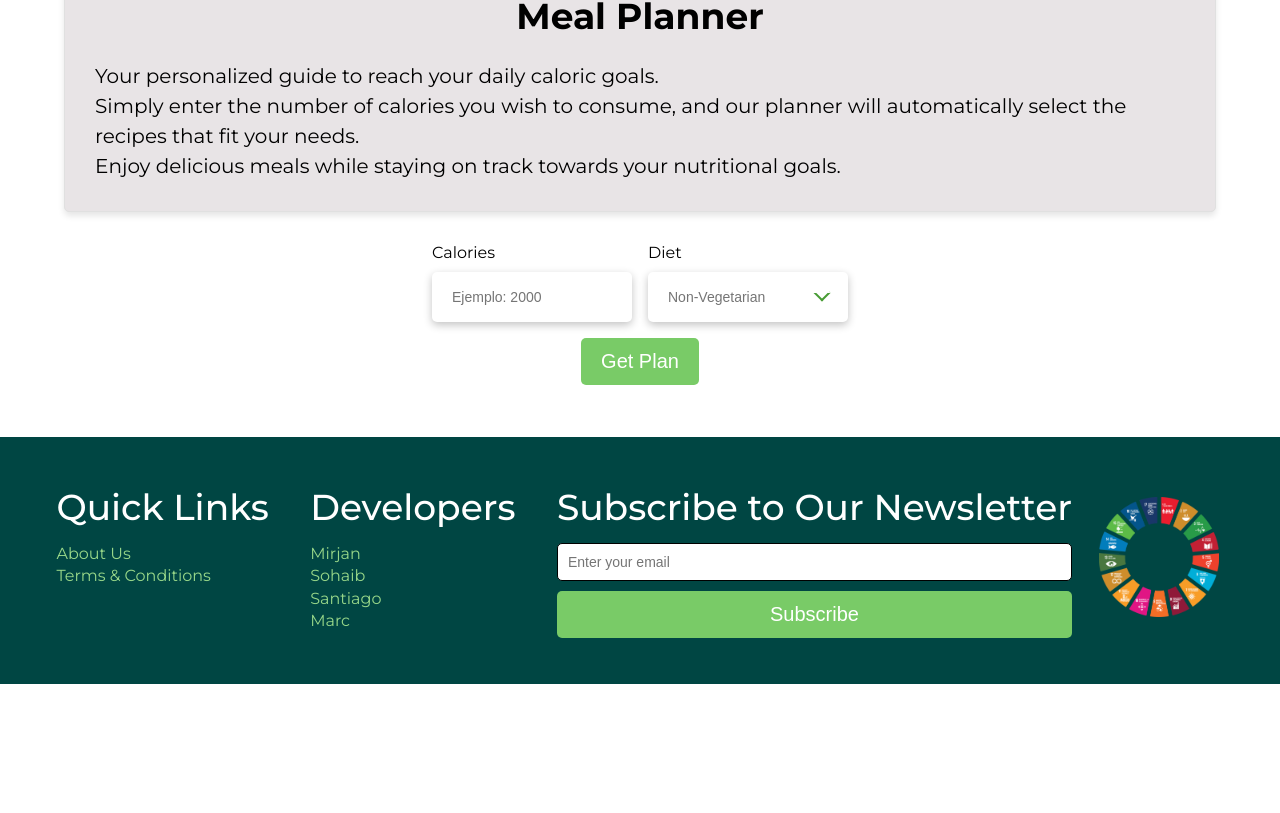
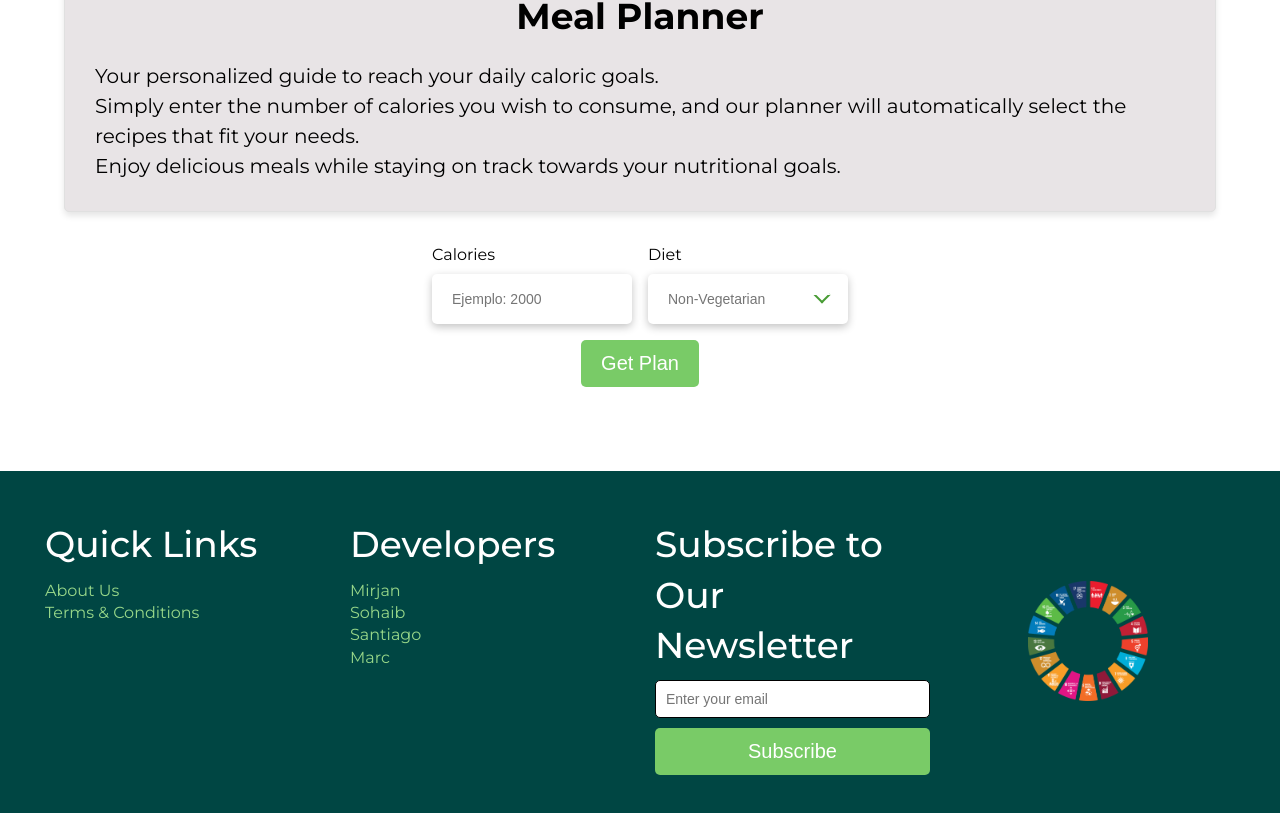
Before and after one commit to SohaibZahiid/NutriDish, a React (Vite) app: page /planner in a window 1280 px wide. Shown: the part 599-1412 px from the top of the page. Before the commit the page ends 1283 px from the top, so only its background shows below. Built offline with nearby package versions, Linux system fonts and the light colour scheme.

Commit message:
fixed responsive bugs

```diff
--- a/src/components/Footer.jsx
+++ b/src/components/Footer.jsx
@@ -24,8 +24,7 @@ function Footer() {
   };
 
   return (
-    <>
-      <footer className="footer">
+    <footer className="footer">
         <div className="links">
           <h2>Quick Links</h2>
           <a href="/About">About Us</a>
@@ -81,7 +80,6 @@ function Footer() {
           </a>
         </div>
         </footer>
-    </>
   );
 }
 
--- a/src/pages/Planner.jsx
+++ b/src/pages/Planner.jsx
@@ -64,38 +64,44 @@ function Planner() {
             <div className="container-explanation">
               <h2>Caloric Expenditure Calculator</h2>
               <p>
-                              This tool allows you to estimate the number of calories your body needs in a day, based on factors like your age, weight, height, gender, and level of physical activity.
+                This tool allows you to estimate the number of calories your
+                body needs in a day, based on factors like your age, weight,
+                height, gender, and level of physical activity.
               </p>
               <p>
-                              The calculator provides you with information about your basal metabolism, the calories needed to maintain, lose or gain weight.
+                The calculator provides you with information about your basal
+                metabolism, the calories needed to maintain, lose or gain
+                weight.
               </p>
               <p>
-                              Use this information as a reference for your nutritional goals. It is always recommended to consult with a professional for personalized advice.
+                Use this information as a reference for your nutritional goals.
+                It is always recommended to consult with a professional for
+                personalized advice.
               </p>
             </div>
           </div>
+          {!localStorageData && (
             <div className="btn-calories-container">
-            {!localStorageData && (
               <button
                 className="btn-modal btn"
                 onClick={() => setOpenModal(true)}
               >
                 Calculate Calories
               </button>
+            </div>
           )}
-          </div>
           <Modal open={openModal} onClose={() => setOpenModal(false)} />
           <Calcula />
           <div className="container-explanation">
             <h2>Meal Planner</h2>
+            <p>Your personalized guide to reach your daily caloric goals.</p>
             <p>
-              Your personalized guide to reach your daily caloric goals.
+              Simply enter the number of calories you wish to consume, and our
+              planner will automatically select the recipes that fit your needs.
             </p>
             <p>
-              Simply enter the number of calories you wish to consume, and our planner will automatically select the recipes that fit your needs.
-            </p>
-            <p>
-              Enjoy delicious meals while staying on track towards your nutritional goals.
+              Enjoy delicious meals while staying on track towards your
+              nutritional goals.
             </p>
           </div>
           <div className="top">
@@ -141,12 +147,10 @@ function Planner() {
           </div>
           {recipes.recipes && (
             <div className="total-nutritions">
-              <p>Total Calories: {recipes.combinedNutrition.calories}</p>
-              <p>Total Proteins: {recipes.combinedNutrition.protein}</p>
-              <p>
-                Total Carbohydrates: {recipes.combinedNutrition.carbohydrates}
-              </p>
-              <p>Total Fats: {recipes.combinedNutrition.fats}</p>
+              <p>Calories: {recipes.combinedNutrition.calories}</p>
+              <p>Proteins: {recipes.combinedNutrition.protein}</p>
+              <p>Carbohydrates: {recipes.combinedNutrition.carbohydrates}</p>
+              <p>Fats: {recipes.combinedNutrition.fats}</p>
             </div>
           )}
           <div className="planned-meals">
--- a/src/styles/Calcula.css
+++ b/src/styles/Calcula.css
@@ -1,6 +1,7 @@
 .calculadora {
-    margin: 20px auto;
+    margin: 2em auto;
     width: 500px;
+    max-width: 90%;
     background-color: var(--clr-white);
     border-radius: 8px;
     box-shadow: 0 2px 15px rgba(0, 0, 0, 0.5);
--- a/src/styles/Filter.css
+++ b/src/styles/Filter.css
@@ -77,7 +77,6 @@
 .allergy-checkbox-list {
   display: flex;
   flex-wrap: wrap;
-  justify-content: center;
 }
 
 .allergy-checkbox-item {
--- a/src/styles/Footer.css
+++ b/src/styles/Footer.css
@@ -1,19 +1,19 @@
-
 .footer {
   background-color: var(--clr-primary-navbar);
   padding: 30px;
-  display: flex;
-  justify-content: space-evenly;
-  flex-wrap: wrap; /* Permite ajustar el contenido en pantallas pequeñas */
-
+  display: grid;
+  grid-template-columns: repeat(auto-fit, minmax(25rem, 1fr));
+  justify-content: center;
+  align-items: center;
 }
 
-.footer .links, .footer .social-media, .footer .newsletter {
+.footer .links,
+.footer .social-media,
+.footer .newsletter {
   width: fit-content;
   height: 98%;
   color: var(--clr-primary-text);
   padding: 15px;
-
 }
 
 .footer h2 {
@@ -33,10 +33,12 @@
   color: var(--clr-btn);
 }
 
-
 .ods-image {
   margin: 30px 0;
   padding-right: 20px;
+  display: flex;
+  justify-content: center;
+  align-items: center;
 }
 
 .ods-image img {
@@ -55,7 +57,7 @@
 .footer button {
   border: none;
   outline: none;
-  padding: .6em 1em;
+  padding: 0.6em 1em;
   border-radius: var(--br);
   background-color: var(--clr-btn);
   color: var(--clr-white);
@@ -64,7 +66,6 @@
   width: 100%;
   cursor: pointer;
   transition: background-color 0.3s ease;
-
 }
 
 .footer button:hover {
--- a/src/styles/Login.css
+++ b/src/styles/Login.css
@@ -108,6 +108,10 @@
   .login-container .left {
     width: 100%;
     height: 300px;
+  }
+
+  .login-form {
+    padding: 1em !important;
   }
 
   .login-container .right {
--- a/src/styles/Planner.css
+++ b/src/styles/Planner.css
@@ -5,8 +5,8 @@
 }
 
 .planner h2 {
-    text-align: center;
-    margin-bottom: .5em;
+  text-align: center;
+  margin-bottom: 0.5em;
 }
 
 .planner-container .top {
@@ -15,14 +15,15 @@
   justify-content: center;
   align-items: center;
   gap: 1em;
-  padding-top: 30px;
+  padding-block: 2em;
 }
 
 .top .input-container {
   display: flex;
+  flex-wrap: wrap;
+  justify-content: center;
   gap: 1em;
 }
-
 
 .top .input-container .select {
   position: relative;
@@ -31,7 +32,7 @@
 }
 
 .top .input-container .select::before {
-  content:'';
+  content: "";
   position: absolute;
   width: 8px;
   height: 8px;
@@ -54,7 +55,7 @@
 .top .input-container .input-box {
   display: flex;
   flex-direction: column;
-  gap: .5em;
+  gap: 0.5em;
 }
 
 .top .input-container input[type="number"] {
@@ -104,7 +105,6 @@
   display: block;
 }
 
-
 .top .input-container .select .option div {
   padding: 12px 20px;
   cursor: pointer;
@@ -116,12 +116,11 @@
   color: white;
 }
 
-
 .total-nutritions {
-    margin-top: 2em;
-    display: flex;
-    justify-content: center;
-    gap: 2em;
+  display: flex;
+  flex-wrap: wrap;
+  justify-content: center;
+  gap: 2em;
 }
 
 .planned-meals {
@@ -134,18 +133,20 @@
 
 .container-explanation {
   padding: 1.5em;
-  border: 1px solid #e0e0e0;  /* Borde sutil */
-  border-radius: var(--br);   /* Usando una variable para el borde redondeado que ya tienes definido */
+  border: 1px solid #e0e0e0; /* Borde sutil */
+  border-radius: var(
+    --br
+  ); /* Usando una variable para el borde redondeado que ya tienes definido */
   background-color: #e8e4e6;
   /*margin-top: 2em;             Espacio superior */
-  box-shadow: 0 4px 6px rgba(0, 0, 0, 0.1);  /* Sombra sutil para dar profundidad */
+  box-shadow: 0 4px 6px rgba(0, 0, 0, 0.1); /* Sombra sutil para dar profundidad */
 
   /* Estilo para el texto */
   font-size: 2rem;
   line-height: 1.5;
   color: var(--clr-black);
 }
-.container-explanation h2{
+.container-explanation h2 {
   text-align: center;
 }
 
--- a/src/styles/Register.css
+++ b/src/styles/Register.css
@@ -60,6 +60,7 @@
   position: absolute;
   left: 0;
   padding: 1em;
+  font-size: 1.4rem;
   pointer-events: none;
   text-transform: uppercase;
   color: lightgray;
@@ -95,6 +96,14 @@
 @media (max-width: 1100px) {
   .register-container {
     flex-direction: column;
+  }
+
+  .register-form {
+    padding: 1em !important;
+  }
+
+  .register-form label {
+    padding-top: 1.2em;
   }
 
   .register-container .left {
```
Lines whose indentation alone changed are shown as unchanged.
